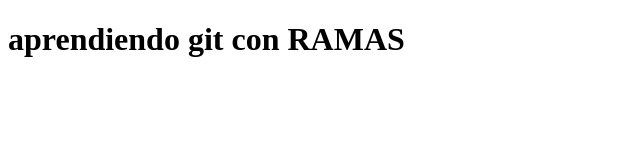
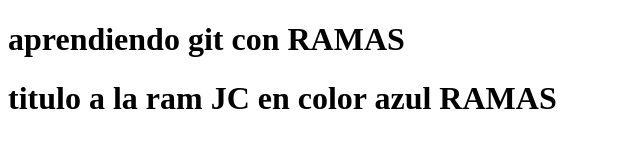
Before and after one commit to jcclases7-lgtm/git-branch-ramas, a plain HTML site: page index.html in a window 1280 px wide. Shown: the whole page, without its empty margins (0-640 px from the left). Drawn offline with Linux system fonts and the light colour scheme.

Commit message:
cambios de titulo a la rama:JC

```diff
--- a/index.html
+++ b/index.html
@@ -7,5 +7,7 @@
 </head>
 <body>
     <h1>aprendiendo git con RAMAS</h1>
+<h1>titulo a la ram JC en color azul RAMAS</h1>
+
 </body>
 </html>
```
